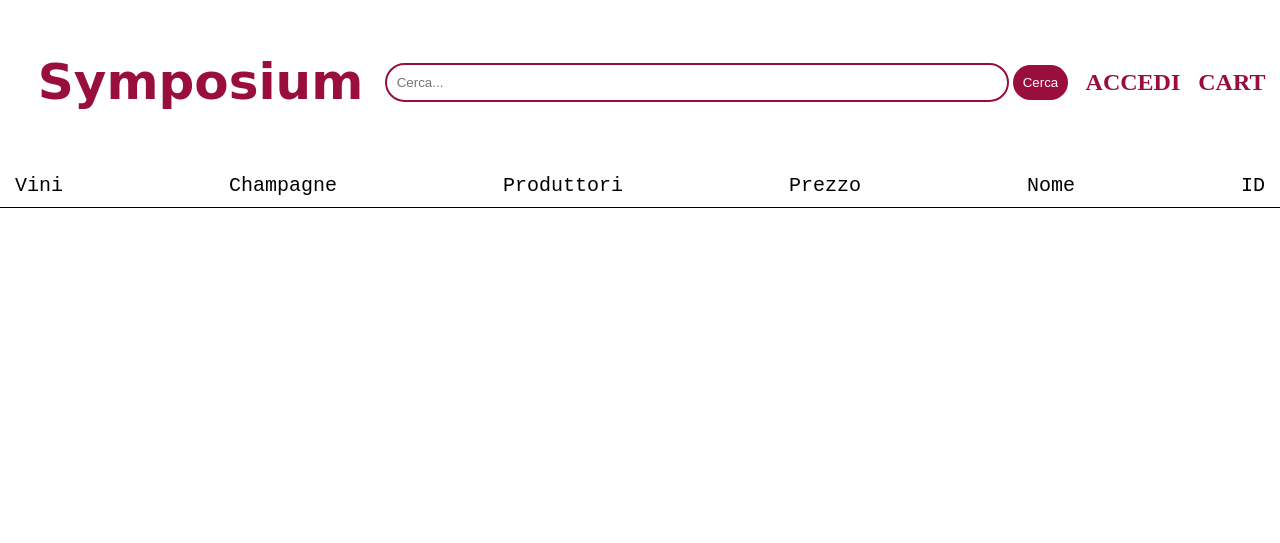
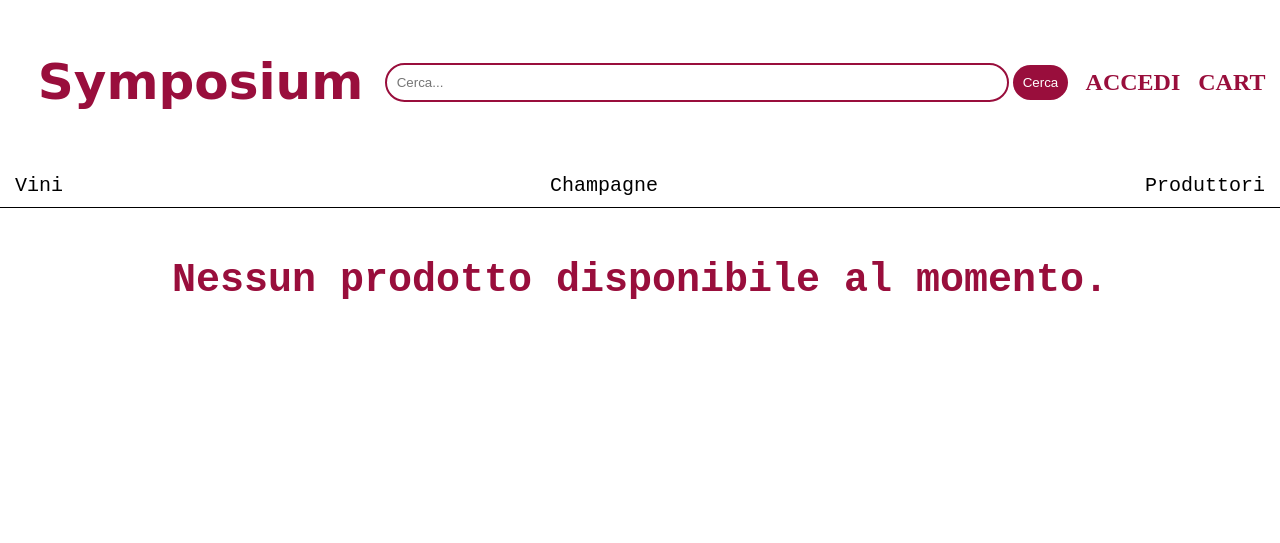
Before and after one commit to FaiellaFrancesco/Symposium, a Java web app: page /catalogo in a window 1280 px wide. Shown: the top 543 px of the page. Run offline with Tomcat 11, a stand-in JSP engine, Linux system fonts and the light colour scheme; data that the repository does not hold is empty.

Commit message:
Cambiato stile della pagina del catalogo con il sort

```diff
--- a/src/main/java/controller/product.java
+++ b/src/main/java/controller/product.java
@@ -1,9 +1,6 @@
 package controller;
 import java.io.IOException;
 import java.sql.SQLException;
-import java.util.ArrayList;
-
-import javax.servlet.RequestDispatcher;
 import javax.servlet.ServletException;
 import javax.servlet.annotation.WebServlet;
 import javax.servlet.http.HttpServlet;
--- a/src/main/webapp/META-INF/context.xml
+++ b/src/main/webapp/META-INF/context.xml
@@ -1,6 +1,6 @@
 <?xml version="1.0" encoding="UTF-8"?>
 <Context>
     <Resource name="jdbc/Symposium" auth="Container" type="javax.sql.DataSource"
-              username="root" password="root" driverClassName="com.mysql.cj.jdbc.Driver"
+              username="root" password="&lt;[Gg@08#02,04!?]&gt;" driverClassName="com.mysql.cj.jdbc.Driver"
               url="jdbc:mysql://localhost:3306/Symposium?serverTimezone=UTC"/>
 </Context>
--- a/src/main/webapp/WEB-INF/web.xml
+++ b/src/main/webapp/WEB-INF/web.xml
@@ -11,7 +11,7 @@
 
     <!-- Definizione della pagina di benvenuto -->
     <welcome-file-list>
-        <welcome-file>home.jsp</welcome-file>
+        <welcome-file>/home.jsp</welcome-file>
     </welcome-file-list>
 
     <!-- Gestione delle pagine di errore -->
--- a/src/main/webapp/home.jsp
+++ b/src/main/webapp/home.jsp
@@ -6,7 +6,7 @@
 <%
 	Collection<?> products = (Collection<?>) request.getAttribute("prodotti");
 	if(products == null) {
-		response.sendRedirect("./catalogo?order=");
+		response.sendRedirect("./catalogo");
 		return;
 	}
 %>
@@ -19,58 +19,89 @@
 <!-- Header -->
 <%@ include file="utilities/header.jsp" %>
 <style>
-
-.riga {
-  display:block;
-  gap: 20px; /* Spazio tra le colonne */
-}
-/* Stile per una griglia di 3 colonne */
-.container {
-  display:flex;
-  gap: 20px; /* Spazio tra le colonne */
+  /* Stile per il contenitore della tabella */
+  .table-container {
+    display: block;
+    justify-content: center; /* Centra orizzontalmente il contenuto */
+    height: 100vh; /* Altezza del contenitore uguale all'altezza della viewport */
+    margin-left: auto;
+    margin-right: auto;
   }
 
-.item {
-  background-color: #f2f2f2;
-  padding: 20px;
-  border-radius: 5px;
-  box-shadow: 0px 0px 10px rgba(0, 0, 0, 0.1);
-  text-align:center;
+  /* Stili per la tabella (come prima) */
+  .table {
+    width: 70%;
+    border-collapse: collapse;
   }
 
-/* Stile per il testo del prodotto */
-.item h2 {
-  font-size: 18px;
-  margin-bottom: 10px;
+  .table th,
+  .table td {
+    padding: 8px;
+    text-align: center;
+    border-bottom: 1px solid #ddd;
   }
 
-/* Stile per l'immagine del prodotto */
-.item img {
-  max-height: 200px; /* Imposta un'altezza massima per l'immagine */
-  width: auto; /* Per mantenere le proporzioni originali dell'immagine */
+	table th a {
+            color: #000;
+            text-decoration: none;
+            padding: 5px 10px;
+        }
+
+  table th {
+    background-color: #f2f2f2;
+    font-family: 'Courier New', monospace ;
+    font-size: 20px;
+  }
+
+  table img {
+    max-height: 100px;
+    max-width: 100px;
     border-radius: 5px;
   }
+  .error-message {
+    text-align: center; /* Allineamento del testo al centro */
+    margin-top: 50px; /* Margine superiore */
+  }
+
+  /* Stile per il testo del messaggio di errore */
+  .error-message p {
+    font-weight: bold; /* Grassetto */
+    color:#990E3C;
+    font-family: 'Courier New', monospace ;
+    font-size: 40px;
+  }
 </style>
-<body>
-	<%
-			if (products != null && products.size() != 0) {
-				Iterator<?> it = products.iterator();
+ <% if (products != null && products.size() != 0) { %>
+<div class="table-container" align="center">
+  <table class="table">
+    <thead>
+      <tr>
+        <th><a href="catalogo?order=nome"> Nome </a></th>
+        <th>Immagine</th>
+        <th><a href="catalogo?order=prezzo"> Prezzo </a></th>
+        <th><a href="catalogo?order=descrizione"> Descrizione </a></th>
+      </tr>
+    </thead>
+    <tbody>
+    <%   Iterator<?> it = products.iterator();
           while (it.hasNext()) {
             Prodotto bean = (Prodotto) it.next();
-
       %>
-<div class="riga">
-  <div class="container">
-   <div class="item">
-    <h2><%= bean.getNome() %></h2>
-    <a href="product?id=<%= bean.getId() %>"><img src="<%= bean.getImmagine() %>" alt="<%= bean.getNome() %>"></a>
-    <p><%= bean.getPrezzo() %></p>
-    <p><%= bean.getDescrizione() %></p>
+      <tr>
+        <td><a href="product?id=<%= bean.getId() %>"><%= bean.getNome() %></a></td>
+        <td><a href="product?id=<%= bean.getId() %>"><img src="<%= bean.getImmagine() %>" alt="<%= bean.getNome() %>"></a></td>
+        <td>€<%= bean.getPrezzo() %></td>
+        <td><%= bean.getDescrizione() %></td>
+      </tr>
+      <% } %>
+      </tbody>
+  	</table>
 	</div>
-	<% } %> </div> </div><% } else { %>
+      <% } else { %>
+      <div class="error-message">
+ 		 <p>Nessun prodotto disponibile al momento.</p>
+	</div>
       <% } %>
-
+ <footer><%@ include file="utilities/footer.jsp" %></footer>
 </body>
- <!-- Footer -->
- <footer><%@ include file="utilities/footer.jsp" %></footer>
 </html>
--- a/src/main/webapp/prodotto.jsp
+++ b/src/main/webapp/prodotto.jsp
@@ -6,7 +6,7 @@
 <%
 	Prodotto prodotto = (Prodotto) request.getAttribute("prodotto");
 	if(prodotto == null) {
-		response.sendRedirect("./catalogo&order=''");
+		response.sendRedirect("./catalogo");
 		return;
 	}
 	request.setAttribute("prodotto", null);
--- a/src/main/webapp/utilities/navbar.jsp
+++ b/src/main/webapp/utilities/navbar.jsp
@@ -17,7 +17,6 @@
             display: flex; /* Utilizza flexbox per allineare i link */
             justify-content: space-between; /* Distribuisci gli elementi uniformemente */
             align-items: center; /* Allinea verticalmente al centro */
-
             border-bottom: 1px solid black;
             font-size: 20px;
              /* font-weight: bold;  */
@@ -45,9 +44,6 @@
     <a href="aa.html">Vini</a>
     <a href="aa.html">Champagne</a>
     <a href="aa.html">Produttori</a>
-    <a href="catalogo?order=prezzo"> Prezzo </a>
-    <a href="catalogo?order=nome"> Nome </a>
-    <a href="catalogo?order=id"> ID </a>
 </nav>
 
 </body>
```
Also changed, not shown: 2 other files. Lines whose indentation alone changed are shown as unchanged.
